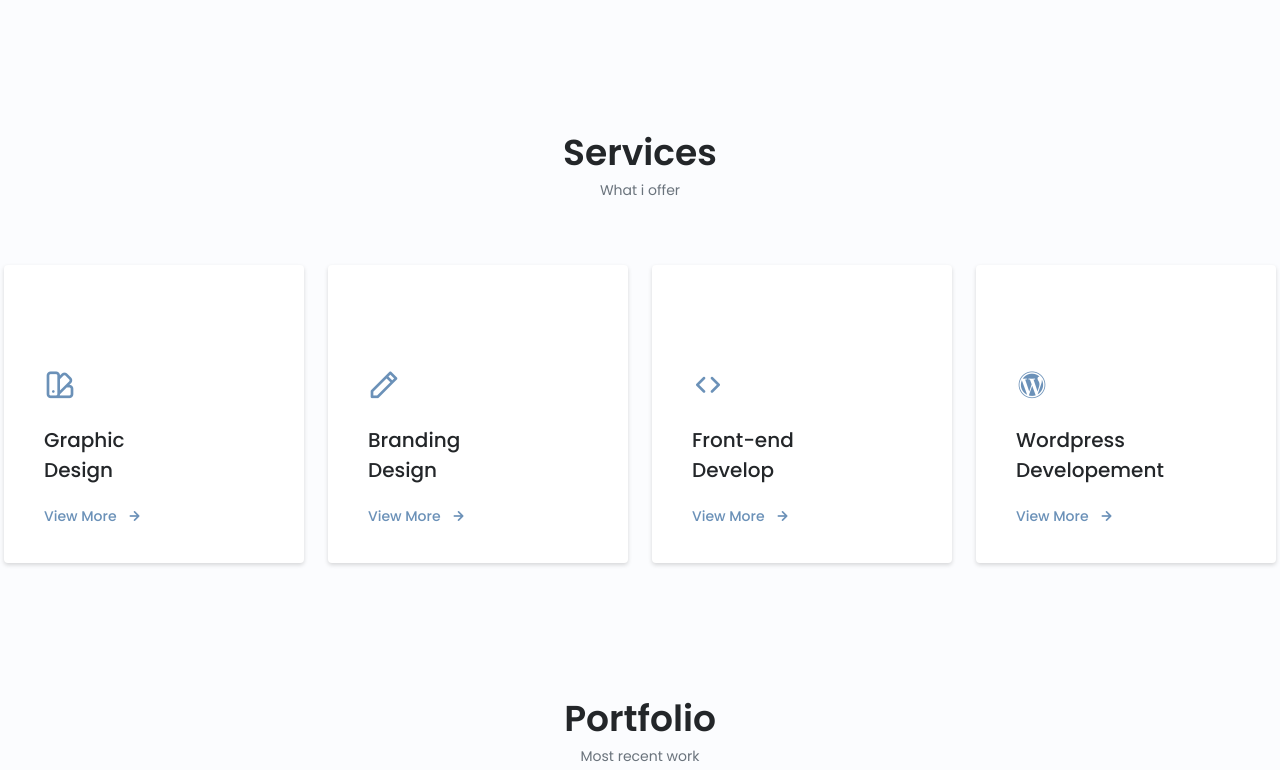
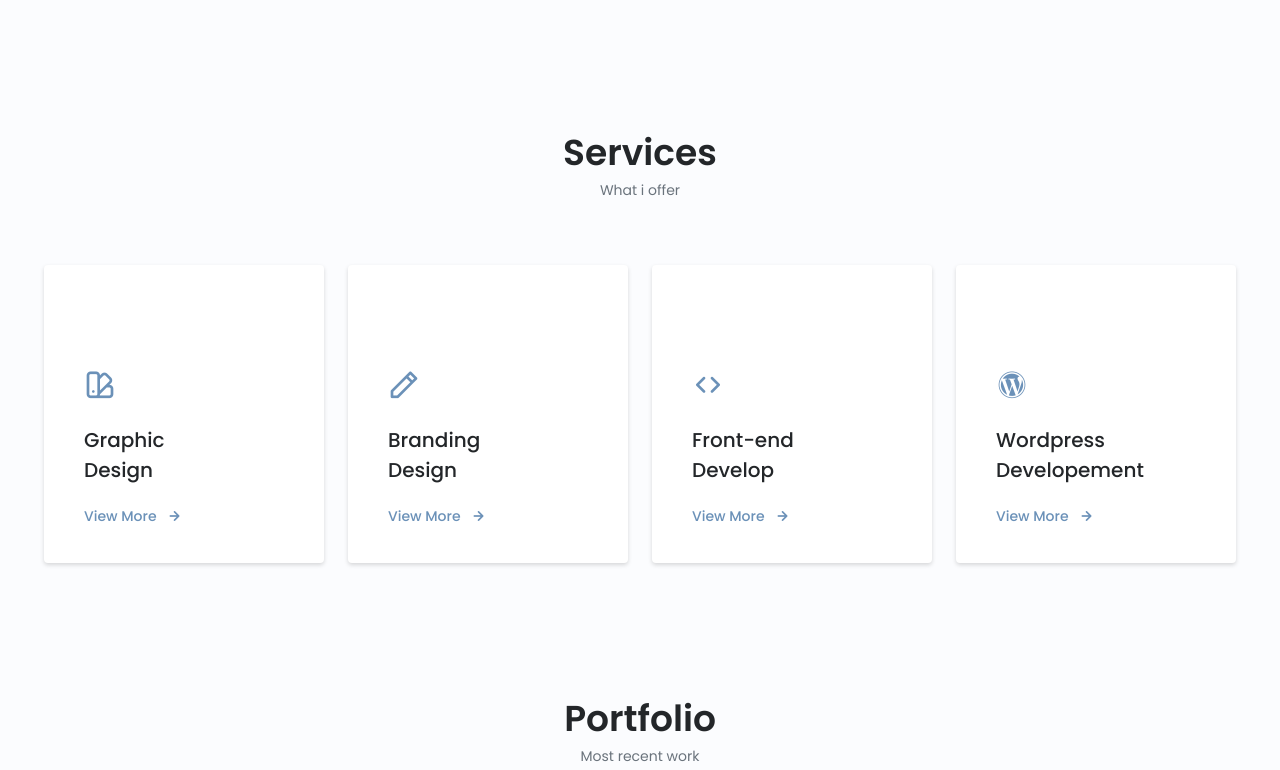
Before and after one commit to MuhammedSmani/portfolio.github.io, a plain HTML site: page index.html in a window 1280 px wide. Shown: the part 2490-3260 px from the top of the page. Drawn offline with nearby package versions, Linux system fonts and the light colour scheme.

Commit message:
services width change for 1280+ devices

```diff
--- a/assets/css/styles.css
+++ b/assets/css/styles.css
@@ -1329,6 +1329,6 @@ img {
   }
 
   .services__container{
-    grid-template-columns: repeat(4, 300px);
+    grid-template-columns: repeat(4, 280px);
   }
 }
```
